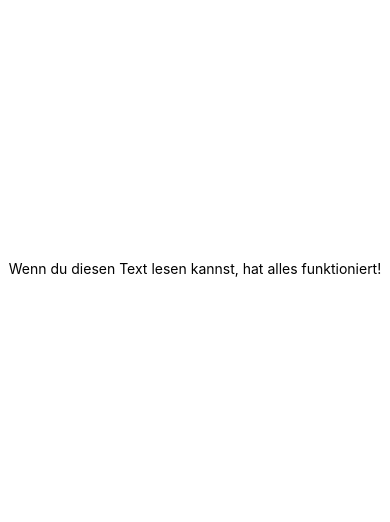
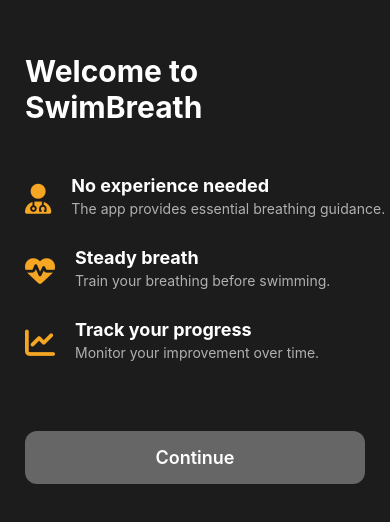
Before and after one commit to jonasschoenherr/mHealth-Schwimm-Atemuebungen, a React Native app: screen / in a window 390 px wide. Shown: the part 154-676 px from the top of the page. Built offline with nearby package versions, Linux system fonts and the light colour scheme.

Commit message:
add first screen

```diff
--- a/App.js
+++ b/App.js
@@ -1,13 +1,9 @@
 import { StatusBar } from 'expo-status-bar';
 import { StyleSheet, Text, View } from 'react-native';
+import WelcomeScreen from "./screens/WelcomeScreen";
 
 export default function App() {
-  return (
-    <View style={styles.container}>
-      <Text>Wenn du diesen Text lesen kannst, hat alles funktioniert!</Text>
-      <StatusBar style="auto" />
-    </View>
-  );
+  return <WelcomeScreen />;
 }
 
 const styles = StyleSheet.create({
--- /dev/null
+++ b/screens/WelcomeScreen.js
@@ -0,0 +1,104 @@
+import { StatusBar } from 'expo-status-bar';
+import { StyleSheet, Text, View, Pressable } from 'react-native';
+import { FontAwesome6 } from '@expo/vector-icons';
+
+export default function App() {
+  return (
+    <View style={styles.container}>
+
+      <Text style={styles.title}>Welcome to SwimBreath</Text>
+
+      <View style={styles.item}>
+        <FontAwesome6 name="user-doctor" size={30} color="#F5A623" style={styles.image}/>
+        <View>
+          <Text style={styles.heading}>No experience needed</Text>
+          <Text style={styles.description}>
+            The app provides essential breathing guidance.
+          </Text>
+        </View>
+      </View>
+
+      <View style={styles.item}>
+        <FontAwesome6 name="heart-pulse" size={30} color="#F5A623" style={styles.image}/>
+        <View>
+          <Text style={styles.heading}>Steady breath</Text>
+          <Text style={styles.description}>
+            Train your breathing before swimming.
+          </Text>
+        </View>
+      </View>
+
+      <View style={styles.item}>
+        <FontAwesome6 name="chart-line" size={30} color="#F5A623" style={styles.image}/>
+        <View>
+          <Text style={styles.heading}>Track your progress</Text>
+          <Text style={styles.description}>
+            Monitor your improvement over time.
+          </Text>
+        </View>
+      </View>
+
+      <Pressable style={styles.button}>
+        <Text style={styles.buttonText}>Continue</Text>
+      </Pressable>
+
+      <StatusBar style="light" />
+    </View>
+  );
+}
+
+const styles = StyleSheet.create({
+  container: {
+    flex: 1,
+    backgroundColor: '#1C1C1C',
+    paddingHorizontal: 25,
+    justifyContent: 'center',
+  },
+
+  title: {
+    color: 'white',
+    fontSize: 30,
+    fontWeight: 'bold',
+    marginBottom: 50,
+  },
+
+  item: {
+    flexDirection: 'row',
+    marginBottom: 30,
+  },
+
+  icon: {
+    fontSize: 28,
+    marginRight: 15,
+  },
+
+  image: {
+    marginRight: 20,
+    marginTop: 8,
+  },
+
+  heading: {
+    color: 'white',
+    fontSize: 18,
+    fontWeight: 'bold',
+  },
+
+  description: {
+    color: '#B0B0B0',
+    marginTop: 4,
+  },
+
+  button: {
+    marginTop: 40,
+    backgroundColor: '#666',
+    padding: 16,
+    borderRadius: 12,
+  },
+
+  buttonText: {
+    color: 'white',
+    textAlign: 'center',
+    fontSize: 18,
+    fontWeight: '600',
+  },
+});
```
